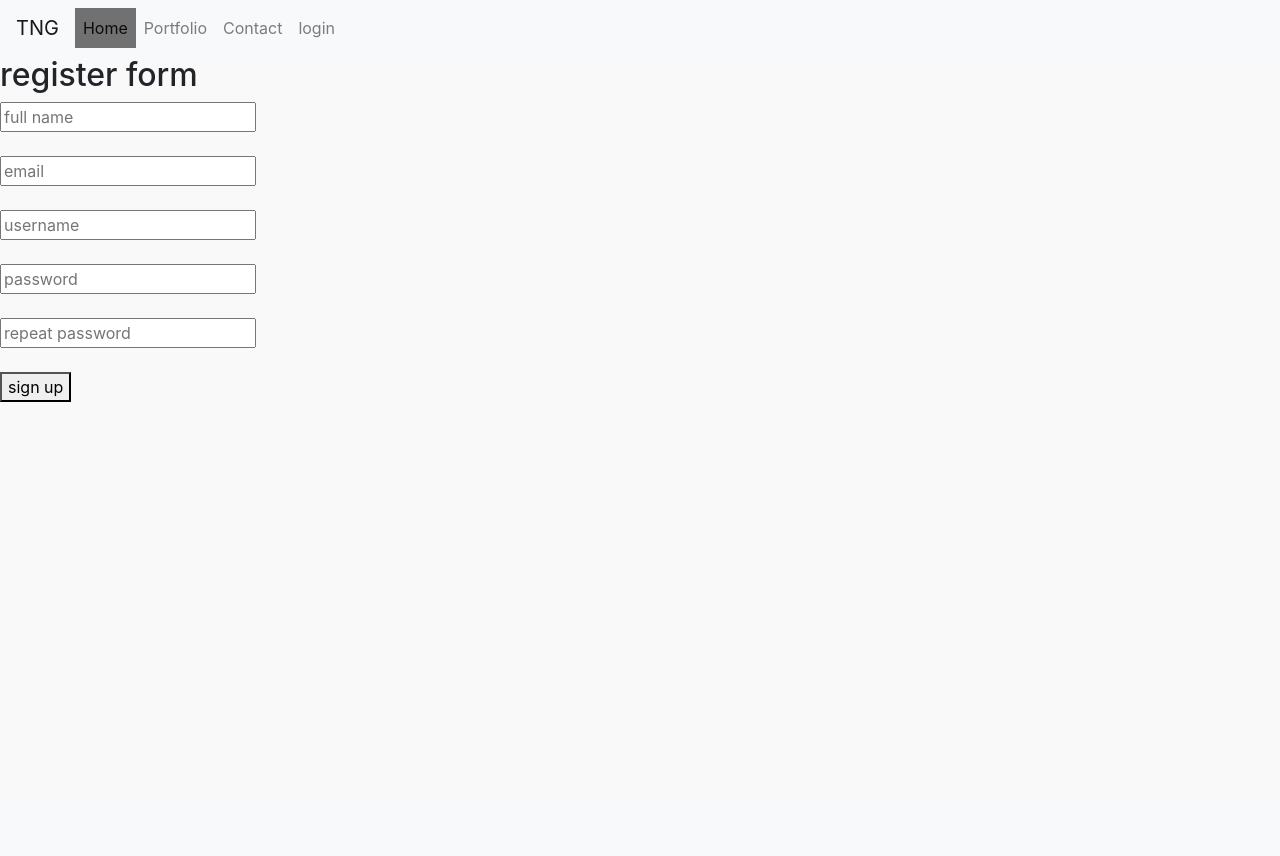
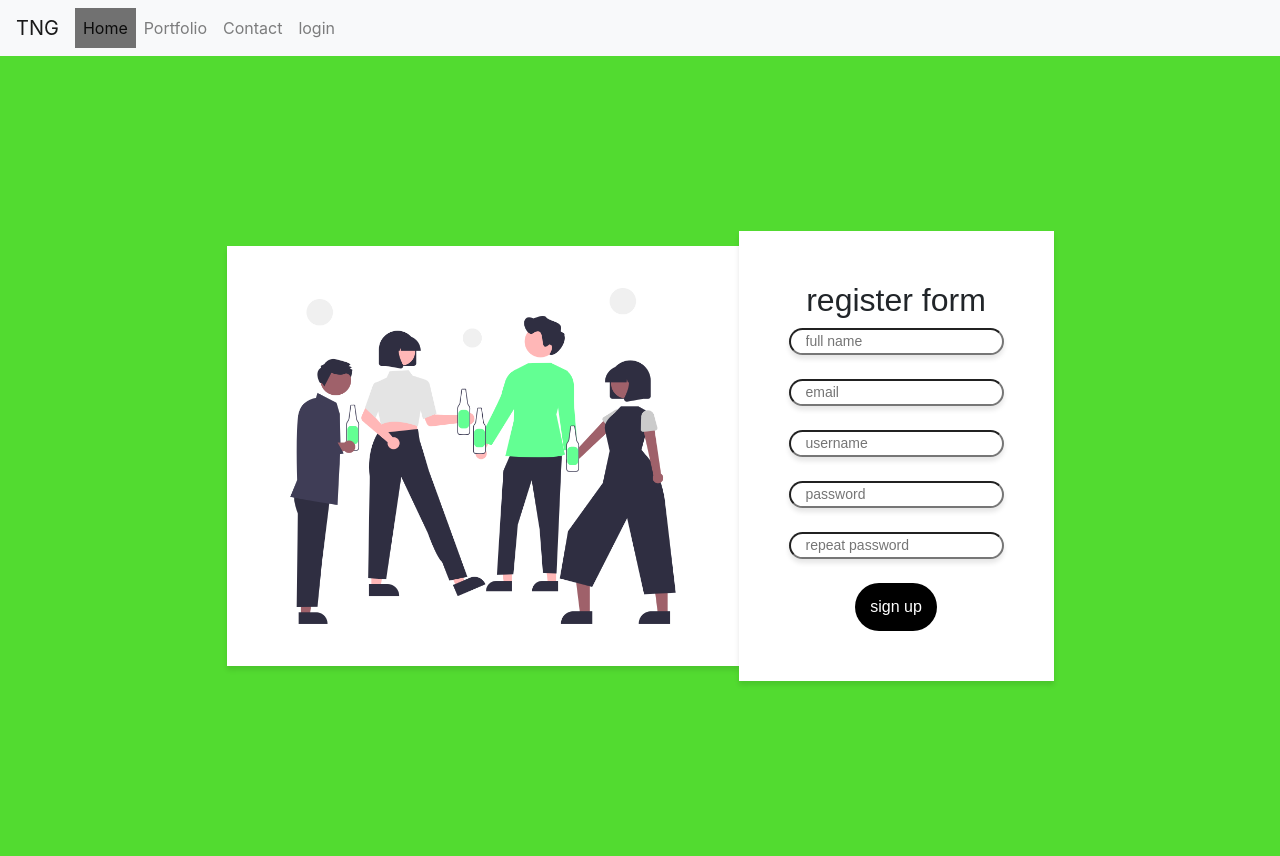
Before and after one commit to trevor-ngugi/blog, a PHP site: page /register.php in a window 1280 px wide. Before the commit the page ends 402 px from the top, so only its background shows below. Run offline with PHP 8.4, Linux system fonts and the light colour scheme; some libraries are stand-ins or nearby versions.

Commit message:
edit register form

```diff
--- a/register.php
+++ b/register.php
@@ -2,17 +2,21 @@
     <?php
     include_once'header.php';
     ?>
-
+    <link rel="stylesheet" href="styles/register.css">
+    <div class="bg">
+    <img src="images/register.png" alt="pic">
 
     <div class="register">
+
         <h2>register form</h2>
-        <form action="include/signup.inc.php" method="post">
-            <input type="text" name="name" placeholder="full name"><br><br>
-            <input type="text" name="email" placeholder="email"><br><br>
-            <input type="text" name="uid" placeholder="username"><br><br>
-            <input type="password" name="pwd" placeholder="password"><br><br>
-            <input type="password" name="pwdrepeat" placeholder="repeat password"><br><br>
-            <button type="submit" name="submit">sign up</button><br>
+        <!-- <img src="images/register.png" alt="pic"> -->
+        <form action="include/signup.inc.php" method="post" >
+            <input class="input" type="text" name="name" placeholder="full name"><br><br>
+            <input class="input" type="text" name="email" placeholder="email"><br><br>
+            <input class="input" type="text" name="uid" placeholder="username"><br><br>
+            <input class="input" type="password" name="pwd" placeholder="password"><br><br>
+            <input class="input" type="password" name="pwdrepeat" placeholder="repeat password"><br><br>
+            <button type="submit" class="btn"name="submit">sign up</button><br>
         </form>
         <?php
     if(isset($_GET["error"])){
@@ -41,6 +45,7 @@
     }
     ?>
     </div>
+    </div>
 
 
 
--- /dev/null
+++ b/styles/register.css
@@ -0,0 +1,58 @@
+*{
+    box-sizing: border-box;
+}
+.bg{
+    background-color: #52DB30;
+    justify-content: center;
+    align-items: center;
+    margin: 0;
+    height: 100vh;
+    display: flex;
+    font-family: sans-serif;
+}
+img{
+    width: 400px;
+    max-width: 100%;
+    flex-basis: 40%;
+    box-shadow: 0 4px 5px rgba(0,0,0,0.1);
+
+}
+.register{
+    /* background-color: crimson; */
+
+    background: #fff;
+
+
+    box-shadow: 0 4px 5px rgba(0,0,0,0.1);
+    /* border-radius: 20px; */
+    padding: 50px;
+    /* padding-bottom: 20px;
+    padding-left: 20px;
+    padding-right: 20px; */
+    /* margin: 100px; */
+    padding-left: 50px;
+    text-align: center;
+    max-width: 500px;
+}
+
+.form{
+    margin: 30px 0 20px ;
+    position: relative;
+}
+
+.input{
+    width: 100%;
+    border-radius: 50px;
+    padding: 1px 15px ;
+    box-shadow: 0 4px 5px rgba(0,0,0,0.1);
+    font-size: 14px;
+}
+
+.btn{
+    background-color:black;
+    border: 0;
+    border-radius: 50px;
+    color: #fff;
+    padding: 12px 15px;
+
+}
```
Also changed, not shown: images/register.png (added).
